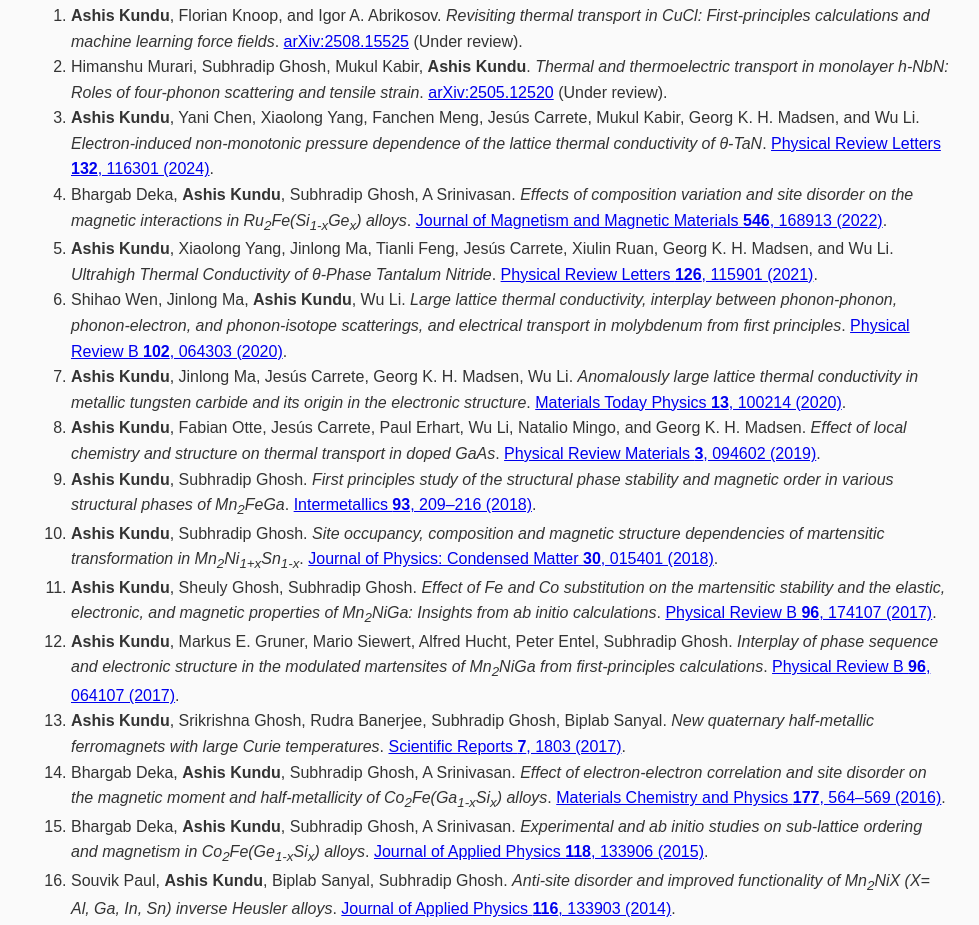
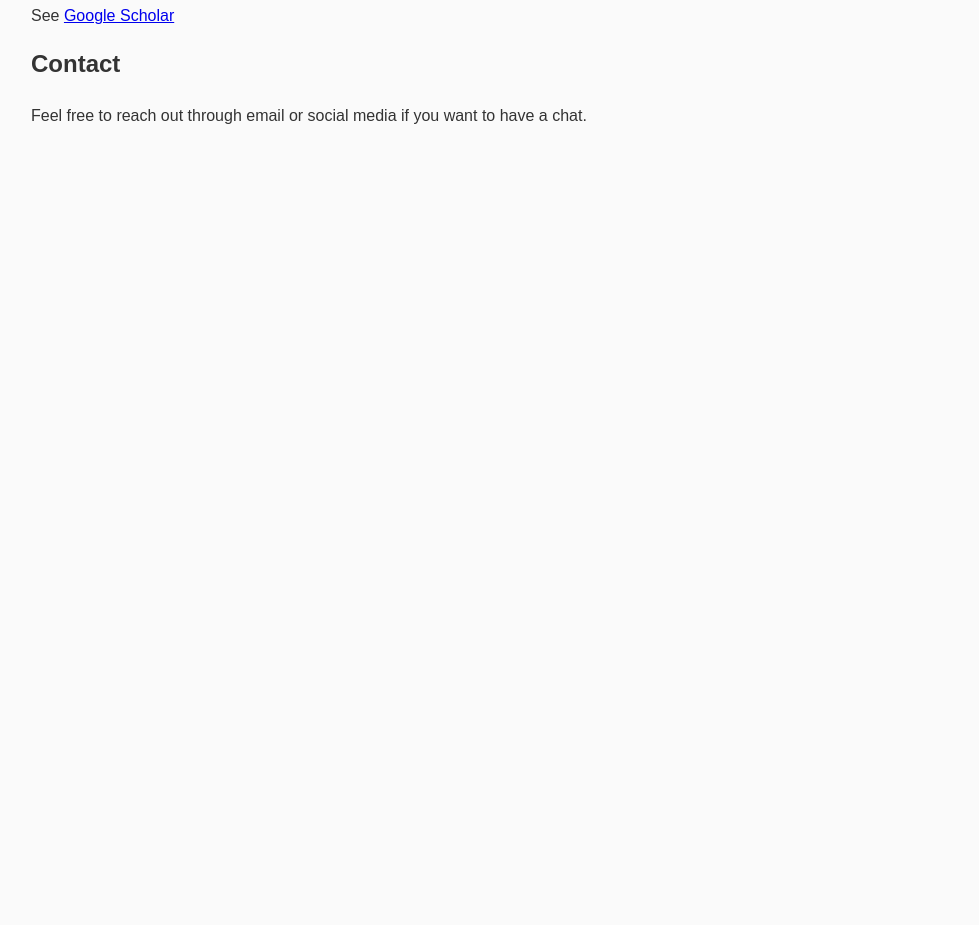
Before and after one commit to ashiskundu/ashiskundu.github.io, a plain HTML site: page index.html in a window 1280 px wide. Shown: the part 467-1392 px from the top of the page, without its empty margins (291-1270 px from the left). After the commit the page ends 800 px from the top, so only its background shows below. Drawn offline with Linux system fonts and the light colour scheme.

Commit message:
Update index.html

```diff
--- a/index.html
+++ b/index.html
@@ -103,87 +103,7 @@
 
       <h2 id="publications">Publications</h2>
       <p>
-    <ol>
-  <li><b>Ashis Kundu</b>, Florian Knoop, and Igor A. Abrikosov.
-    <em>Revisiting thermal transport in CuCl: First-principles calculations and machine learning force fields</em>.
-    <a href="https://arxiv.org/abs/2508.15525">arXiv:2508.15525</a> (Under review).
-  </li>
-
-  <li>Himanshu Murari, Subhradip Ghosh, Mukul Kabir, <b>Ashis Kundu</b>.
-    <em>Thermal and thermoelectric transport in monolayer h-NbN: Roles of four-phonon scattering and tensile strain</em>.
-    <a href="https://arxiv.org/abs/2505.12520">arXiv:2505.12520</a> (Under review).
-  </li>
-
-  <li><b>Ashis Kundu</b>, Yani Chen, Xiaolong Yang, Fanchen Meng, Jesús Carrete, Mukul Kabir, Georg K. H. Madsen, and Wu Li.
-    <em>Electron-induced non-monotonic pressure dependence of the lattice thermal conductivity of θ-TaN</em>.
-    <a href="https://link.aps.org/doi/10.1103/PhysRevLett.132.116301">Physical Review Letters <b>132</b>, 116301 (2024)</a>.
-  </li>
-
-  <li>Bhargab Deka, <b>Ashis Kundu</b>, Subhradip Ghosh, A Srinivasan.
-    <em>Effects of composition variation and site disorder on the magnetic interactions in Ru<sub>2</sub>Fe(Si<sub>1-x</sub>Ge<sub>x</sub>) alloys</em>.
-    <a href="https://www.sciencedirect.com/science/article/abs/pii/S0304885321011161">Journal of Magnetism and Magnetic Materials <b>546</b>, 168913 (2022)</a>.
-  </li>
-
-  <li><b>Ashis Kundu</b>, Xiaolong Yang, Jinlong Ma, Tianli Feng, Jesús Carrete, Xiulin Ruan, Georg K. H. Madsen, and Wu Li.
-    <em>Ultrahigh Thermal Conductivity of θ-Phase Tantalum Nitride</em>.
-    <a href="https://doi.org/10.1103/PhysRevLett.126.115901">Physical Review Letters <b>126</b>, 115901 (2021)</a>.
-  </li>
-
-  <li>Shihao Wen, Jinlong Ma, <b>Ashis Kundu</b>, Wu Li.
-    <em>Large lattice thermal conductivity, interplay between phonon-phonon, phonon-electron, and phonon-isotope scatterings, and electrical transport in molybdenum from first principles</em>.
-    <a href="https://doi.org/10.1103/PhysRevB.102.064303">Physical Review B <b>102</b>, 064303 (2020)</a>.
-  </li>
-
-  <li><b>Ashis Kundu</b>, Jinlong Ma, Jesús Carrete, Georg K. H. Madsen, Wu Li.
-    <em>Anomalously large lattice thermal conductivity in metallic tungsten carbide and its origin in the electronic structure</em>.
-    <a href="https://doi.org/10.1016/j.mtphys.2020.100214">Materials Today Physics <b>13</b>, 100214 (2020)</a>.
-  </li>
-
-  <li><b>Ashis Kundu</b>, Fabian Otte, Jesús Carrete, Paul Erhart, Wu Li, Natalio Mingo, and Georg K. H. Madsen.
-    <em>Effect of local chemistry and structure on thermal transport in doped GaAs</em>.
-    <a href="https://doi.org/10.1103/PhysRevMaterials.3.094602">Physical Review Materials <b>3</b>, 094602 (2019)</a>.
-  </li>
-
-  <li><b>Ashis Kundu</b>, Subhradip Ghosh.
-    <em>First principles study of the structural phase stability and magnetic order in various structural phases of Mn<sub>2</sub>FeGa</em>.
-    <a href="https://doi.org/10.1016/j.intermet.2017.12.010">Intermetallics <b>93</b>, 209–216 (2018)</a>.
-  </li>
-
-  <li><b>Ashis Kundu</b>, Subhradip Ghosh.
-    <em>Site occupancy, composition and magnetic structure dependencies of martensitic transformation in Mn<sub>2</sub>Ni<sub>1+x</sub>Sn<sub>1-x</sub></em>.
-    <a href="https://doi.org/10.1088/1361-648X/aa9a77">Journal of Physics: Condensed Matter <b>30</b>, 015401 (2018)</a>.
-  </li>
-
-  <li><b>Ashis Kundu</b>, Sheuly Ghosh, Subhradip Ghosh.
-    <em>Effect of Fe and Co substitution on the martensitic stability and the elastic, electronic, and magnetic properties of Mn<sub>2</sub>NiGa: Insights from ab initio calculations</em>.
-    <a href="https://doi.org/10.1103/PhysRevB.96.174107">Physical Review B <b>96</b>, 174107 (2017)</a>.
-  </li>
-
-  <li><b>Ashis Kundu</b>, Markus E. Gruner, Mario Siewert, Alfred Hucht, Peter Entel, Subhradip Ghosh.
-    <em>Interplay of phase sequence and electronic structure in the modulated martensites of Mn<sub>2</sub>NiGa from first-principles calculations</em>.
-    <a href="https://doi.org/10.1103/PhysRevB.96.064107">Physical Review B <b>96</b>, 064107 (2017)</a>.
-  </li>
-
-  <li><b>Ashis Kundu</b>, Srikrishna Ghosh, Rudra Banerjee, Subhradip Ghosh, Biplab Sanyal.
-    <em>New quaternary half-metallic ferromagnets with large Curie temperatures</em>.
-    <a href="http://www.nature.com/articles/s41598-017-01782-5">Scientific Reports <b>7</b>, 1803 (2017)</a>.
-  </li>
-
-  <li>Bhargab Deka, <b>Ashis Kundu</b>, Subhradip Ghosh, A Srinivasan.
-    <em>Effect of electron-electron correlation and site disorder on the magnetic moment and half-metallicity of Co<sub>2</sub>Fe(Ga<sub>1-x</sub>Si<sub>x</sub>) alloys</em>.
-    <a href="https://doi.org/10.1016/j.matchemphys.2016.04.071">Materials Chemistry and Physics <b>177</b>, 564–569 (2016)</a>.
-  </li>
-
-  <li>Bhargab Deka, <b>Ashis Kundu</b>, Subhradip Ghosh, A Srinivasan.
-    <em>Experimental and ab initio studies on sub-lattice ordering and magnetism in Co<sub>2</sub>Fe(Ge<sub>1-x</sub>Si<sub>x</sub>) alloys</em>.
-    <a href="https://doi.org/10.1063/1.4932526">Journal of Applied Physics <b>118</b>, 133906 (2015)</a>.
-  </li>
-
-  <li>Souvik Paul, <b>Ashis Kundu</b>, Biplab Sanyal, Subhradip Ghosh.
-    <em>Anti-site disorder and improved functionality of Mn<sub>2</sub>NiX (X= Al, Ga, In, Sn) inverse Heusler alloys</em>.
-    <a href="https://doi.org/10.1063/1.4896906">Journal of Applied Physics <b>116</b>, 133903 (2014)</a>.
-  </li>
-</ol>
+    See <a href="https://scholar.google.com/citations?user=BFVZLLUAAAAJ&hl=en">Google Scholar</a>
 </p>
 
       <h2 id="contact">Contact</h2>
```
